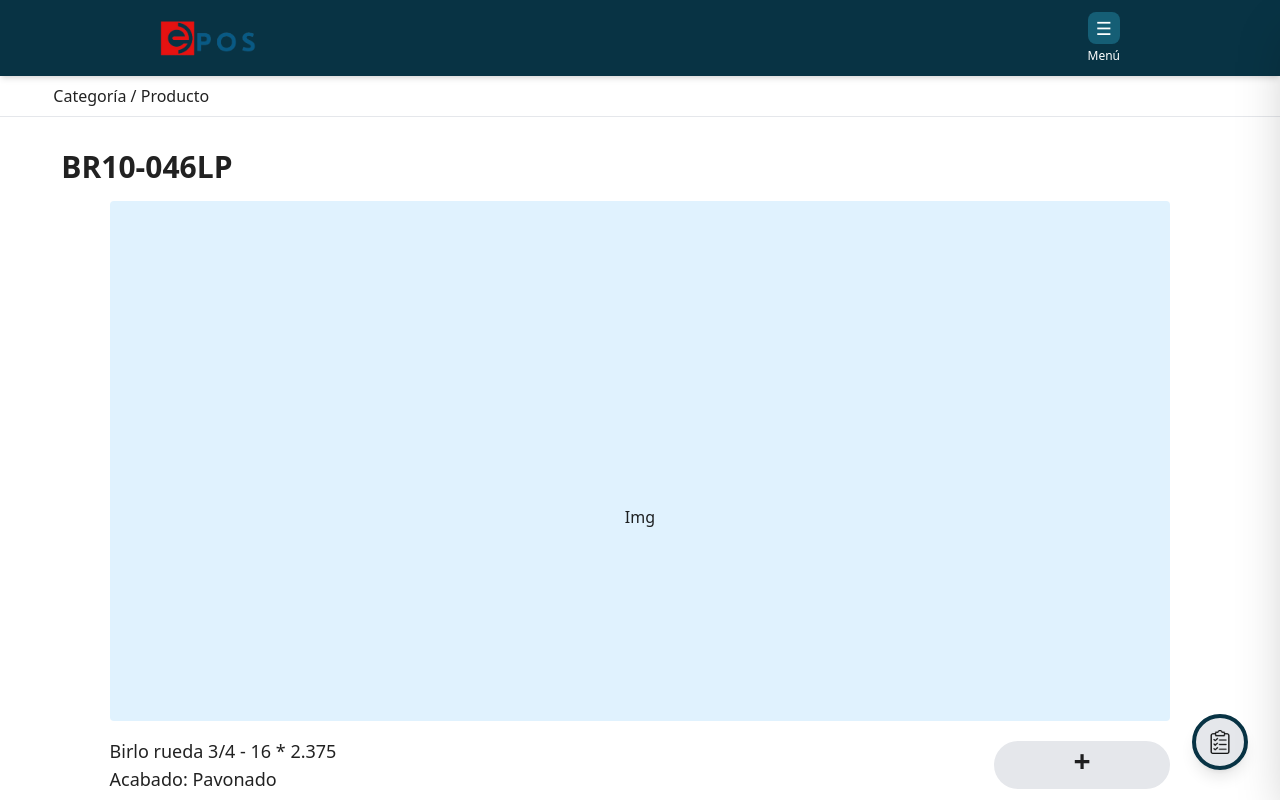
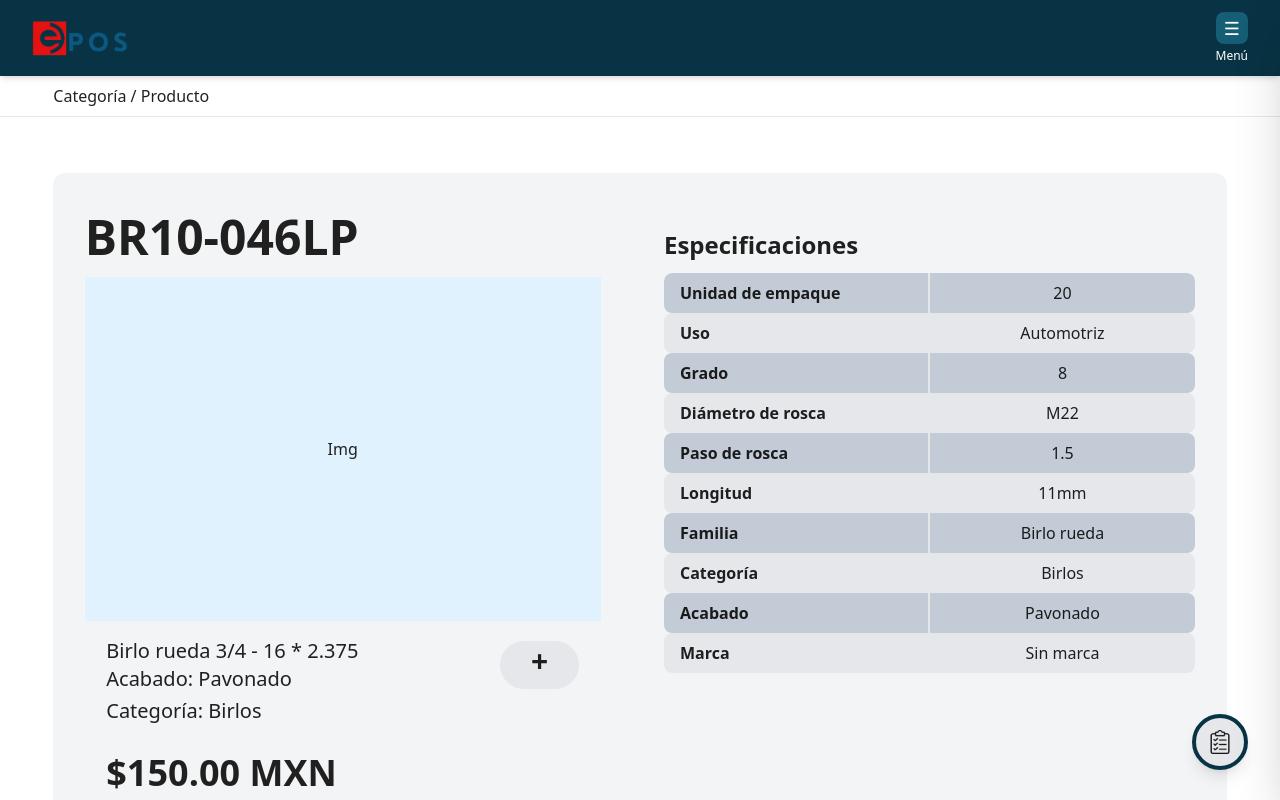
Before and after one commit to LegaspiRicardo/Epos-Front, a React (Vite) app: page /detalle in a window 1280 px wide. Shown: the top 800 px of the page. Built offline with nearby package versions, Linux system fonts and the light colour scheme; the HTML template or start-up script is replaced by a standard one.

Commit message:
Add files via upload

```diff
--- a/src/components/Footer.tsx
+++ b/src/components/Footer.tsx
@@ -8,15 +8,15 @@ const Footer = () => {
             <div className="w-11/12 mx-auto pt-16">
                 <div className="flex flex-col md:flex-row md:justify-between">
                     {/* Logo y descripción */}
-                    <div className="w-full md:w-full mb-6 md:mb-0">
+                    <div className="w-full md:w-full mb-6 md:mb-0 ">
                         <div className="flex flex-col md:flex-row md:items-start items-center">
-                            <div className="mb-4 md:mb-0 md:mr-8 w-3/6 mt-4">
+                            <div className="mb-4 md:mb-0 md:mr-8 w-3/6 mt-4 ">
                                 <img
                                     src="/logoepos.png"
                                     alt="EPOS Comercializadora Industrial"
-                                    className="filter brightness-100 max-h-16 w-auto mx-auto"
+                                    className="filter brightness-100 max-h-16 w-auto mx-auto md:ml-0"
                                 />
-                                <p className="text-xs text-center mt-2 max-w-md">
+                                <p className="text-xs text-center mt-2 max-w-md md:text-start">
                                     Calidad y confianza en cada pieza.
                                 </p>
                             </div>
--- a/src/components/SuperiorBar.tsx
+++ b/src/components/SuperiorBar.tsx
@@ -23,7 +23,7 @@ const SuperiorBar = () => {
         <>
             <header className={`bg-cyan-950 text-white py-3 shadow-md transition-all duration-300 ${isScrolled ? 'fixed top-0 left-0 right-0 z-50' : 'relative'}`}>
                 {/* Contenedor con el mismo ancho máximo que el layout */}
-                <div className="max-w-5xl mx-auto w-full px-4 sm:px-6 lg:px-8">
+                <div className=" w-full px-4 sm:px-6 lg:px-8">
                     <div className="flex justify-between items-center">
                         <div className="flex items-center">
                             <Link
--- a/src/pages/Detalle.tsx
+++ b/src/pages/Detalle.tsx
@@ -5,7 +5,7 @@ import Footer from '../components/Footer';
 import { usePedido } from '../context/PedidoContext';
 import ModalPedido from '../components/ModalPedido';
 
-// Datos simulados (el mismo que tienes)
+// Datos simulados
 const productoData: Producto[] = [
     {
         id: 1,
@@ -49,11 +49,120 @@ const Detalle: React.FC = () => {
             </div>
             <hr />
 
-            <div className="w-11/12 mx-auto">
+
+            {/* Detalle version escritorio*/}
+            <div className="w-full hidden lg:block mb-16 py-8">
+                <div className="flex  flex-wrap">
+                    {productoData.map((producto) => (
+                        <div key={producto.id} className="my-6 w-11/12 mx-auto px-2 flex rounded-xl py-8 bg-gray-100">
+                            {/* Contenedor de imagen y descripción */}
+                            <div className=" w-6/12 pr-4">
+                                {/* Título y botón del pedido */}
+                                <div className="mb-4">
+                                    <h3 className="text-5xl font-bold text-justify w-11/12 mx-auto  pt-2">
+                                        {producto.nombre}
+                                    </h3>
+                                </div>
+
+                                {/* Imagen y descripción */}
+                                <div className="w-11/12 mx-auto  rounded">
+                                        <p className="text-center bg-sky-100 py-40">Img</p>
+
+
+
+                                    {/* Descripción y precio */}
+                                    <div className="w-full mt-4">
+                                        <div className="w-11/12 mx-auto flex">
+                                            <div className="w-10/12">
+                                                <p className="text-xl">{producto.descripcion}</p>
+                                                {producto.acabado && (
+                                                    <p className="text-xl mb-1">
+                                                        Acabado: {producto.acabado.nombre}
+                                                    </p>
+                                                )}
+                                                {producto.categoria && (
+                                                    <p className="text-xl mb-1">
+                                                        Categoría: {producto.categoria.nombre}
+                                                    </p>
+                                                )}
+                                            </div>
+                                            <button
+                                                onClick={() => agregarAlPedido(producto)}
+                                                className="w-2/12 text-center rounded-full h-12 mt-1 text-3xl pb-2 font-bold bg-gray-200 transition-transform hover:scale-105 duration-300"
+                                            >
+                                                +
+                                            </button>
+                                        </div>
+                                        <p className="mt-6 text-4xl w-11/12 mx-auto font-semibold">
+                                            ${producto.precio}.00 MXN
+                                        </p>
+                                    </div>
+                                </div>
+                            </div>
+
+                            {/* Especificaciones */}
+                            <div className=" w-6/12 px-4 pt-4">
+                                {producto.especificacion && (
+                                    <section className=" mx-auto  p-2 ">
+                                        <h3 className="font-bold mb-3 text-2xl">Especificaciones</h3>
+                                        <table className="w-full border-collapse  rounded-lg overflow-hidden ">
+                                            <tbody>
+                                                {(() => {
+                                                    const labelMap: Record<string, string> = {
+                                                        marca: "Marca",
+                                                        categoria: "Categoría",
+                                                        acabado: "Acabado",
+                                                        uEmpaque: "Unidad de empaque",
+                                                        uso: "Uso",
+                                                        grado: "Grado",
+                                                        dRosca: "Diámetro de rosca",
+                                                        pRosca: "Paso de rosca",
+                                                        longitud: "Longitud",
+                                                        familia: "Familia",
+                                                    };
+
+                                                    const allSpecs = {
+                                                        ...producto.especificacion,
+                                                        categoria: producto.categoria?.nombre ?? "Sin categoría",
+                                                        acabado: producto.acabado?.nombre ?? "Sin acabado",
+                                                        marca: producto.marca?.nombre ?? "Sin marca",
+                                                    };
+
+                                                    return Object.entries(allSpecs).map(([key, value], index) => {
+                                                        if (key === "id" || key === "id_producto") return null;
+                                                        return (
+                                                            <tr
+                                                                key={key}
+                                                                className={`${index % 2 === 0 ? "bg-slate-400/50" : "bg-gray-200"}`}
+                                                            >
+                                                                <td className="py-2 font-semibold pl-4 rounded-l-lg w-1/2">
+                                                                    {labelMap[key] ?? key}
+                                                                </td>
+                                                                <td className="py-2 text-center border-l-2 rounded-r-lg w-1/2">
+                                                                    {value as string}
+                                                                </td>
+                                                            </tr>
+                                                        );
+                                                    });
+                                                })()}
+                                            </tbody>
+                                        </table>
+                                    </section>
+                                )}
+                            </div>
+                        </div>
+                    ))}
+                </div>
+            </div>
+
+
+
+            {/* Detalle version moviles */}
+            <div className="w-11/12 mx-auto lg:hidden">
                 {productoData.map((producto) => (
-                    <div key={producto.id} className="my-6 w-full px-2">
+                    <div key={producto.id} className="my-6 w-full px-2 rounded-xl bg-gray-100">
                         {/* Título y botón del pedido */}
-                        <div className="flex mb-4">
+                        <div className="w-11/12 mx-auto mb-4">
                             <h3 className="text-3xl font-bold text-justify pt-2 w-5/6">
                                 {producto.nombre}
                             </h3>
@@ -92,7 +201,7 @@ const Detalle: React.FC = () => {
                             </p>
                         </div>
 
-                        {/* Especificaciones CORREGIDO */}
+                        {/* Especificaciones */}
                         {producto.especificacion && (
                             <section className="w-full mx-auto mt-6 p-2 pb-24">
                                 <h3 className="font-bold mb-3 text-xl">Especificaciones</h3>
@@ -124,7 +233,7 @@ const Detalle: React.FC = () => {
                                                 return (
                                                     <tr
                                                         key={key}
-                                                        className={`${index % 2 === 0 ? "bg-slate-100" : "bg-gray-300"}`}
+                                                        className={`${index % 2 === 0 ? "bg-slate-400/50" : "bg-gray-200"}`}
                                                     >
                                                         <td className="py-2 font-semibold pl-4 rounded-l-lg w-1/2">
                                                             {labelMap[key] ?? key}
--- a/src/pages/Tienda.tsx
+++ b/src/pages/Tienda.tsx
@@ -45,12 +45,12 @@ const Tienda: React.FC = () => {
                 <MarcaTiendaCarousel />
             </div>
 
-            <div className="md:w-8/12 w-11/12 mx-auto mt-8">
-                {/* CONTENEDOR SCROLLABLE */}
-                <div className="pb-4">
+            <div className="md:w-10/12 lg:w-8/12 w-11/12 mx-auto mt-8">
+                {/* CONTENEDOR GRID PARA 2 COLUMNAS EN DISPOSITIVOS GRANDES */}
+                <div className="grid grid-cols-1 md:grid-cols-2 gap-4 pb-4">
                     {cardData.map((card) => (
                         <Link to="/detalle" key={card.id}>
-                            <div className="my-4 w-full bg-cyan-900 text-white shadow-lg py-5 px-2 transition-transform hover:scale-105 duration-300">
+                            <div className="w-full bg-cyan-900 text-white shadow-lg py-5 px-2 transition-transform hover:scale-105 duration-300">
                                 <div className="flex w-full">
                                     <div className="w-5/12 h-32 bg-slate-300">
                                         <p className="text-center pt-14">Img</p>
```
Also changed, not shown: src/components/ModalPedido.tsx (+5 -5 lines), src/pages/Marcas.tsx (+15 -11 lines).
